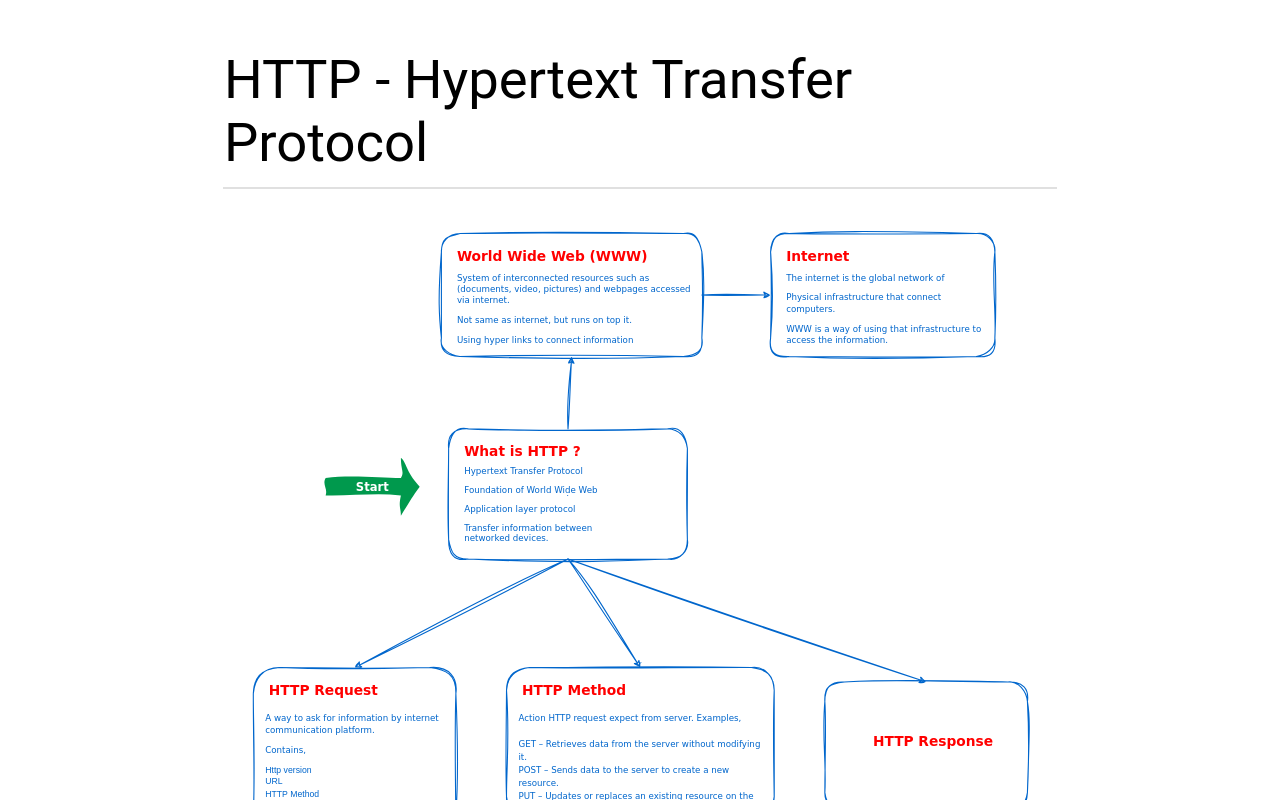
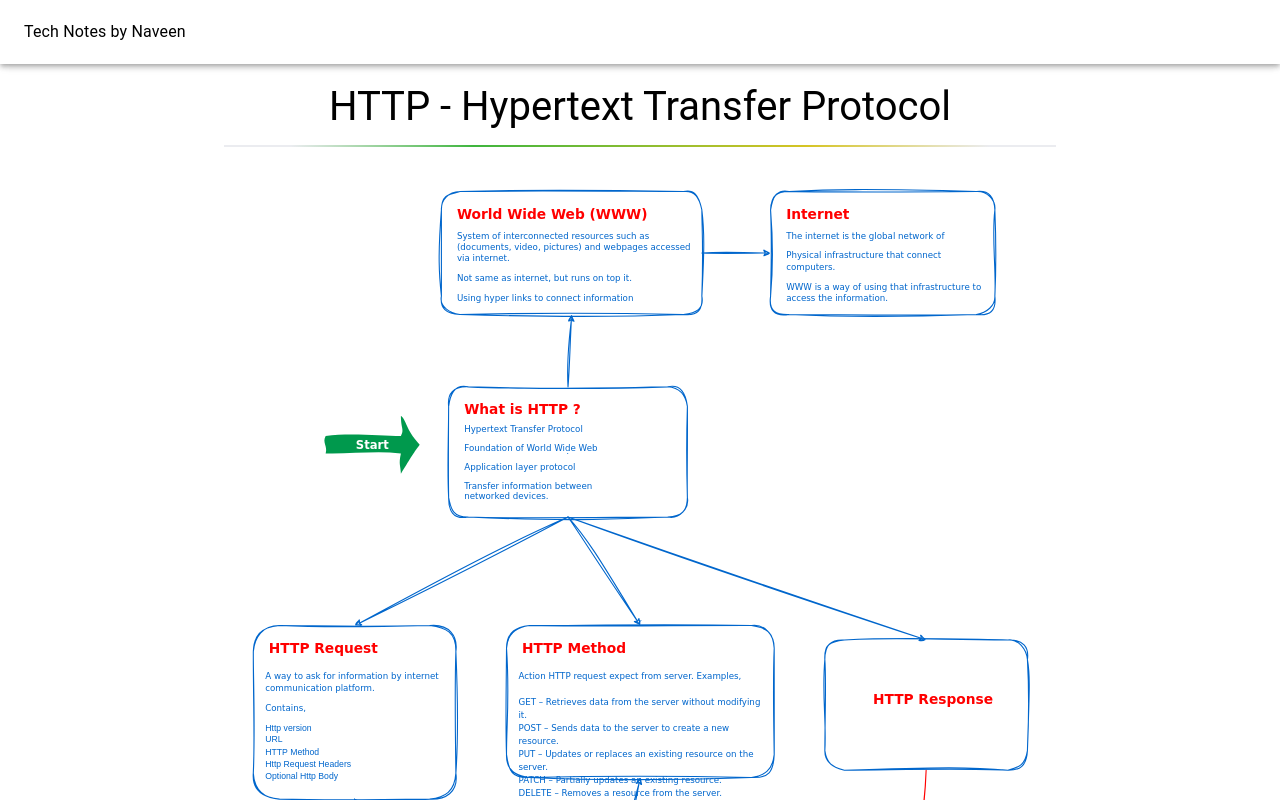
Before and after one commit to nvnkmrm/nvnkmrm.github.io, a React (Vite) app: page / in a window 1280 px wide. Shown: the top 800 px of the page. Built offline with nearby package versions, Linux system fonts and the light colour scheme.

Commit message:
Add app bar

```diff
--- a/index.html
+++ b/index.html
@@ -5,6 +5,12 @@
     <link rel="icon" type="image/svg+xml" href="/notes.svg" />
     <meta name="viewport" content="width=device-width, initial-scale=1.0" />
     <title>Tech Notes By Naveen</title>
+    <style>
+      body {
+        margin: 0;
+        padding: 0;
+      }
+    </style>
   </head>
   <body>
     <div id="root"></div>
--- a/package.json
+++ b/package.json
@@ -12,6 +12,7 @@
   "dependencies": {
     "@emotion/react": "11.14.0",
     "@emotion/styled": "11.14.1",
+    "@mui/icons-material": "7.3.5",
     "@mui/material": "7.3.5",
     "react": "^19.2.0",
     "react-dom": "^19.2.0"
--- a/src/App.tsx
+++ b/src/App.tsx
@@ -1,7 +1,47 @@
+import { AppBar, Box, Toolbar, Typography } from "@mui/material";
+import { createTheme, ThemeProvider } from "@mui/material/styles";
 import HttpProtocol from "./components/HttpProtocol";
 
-const App = () => {
-  return <HttpProtocol />;
-};
+const baseTheme = createTheme();
+const theme = createTheme({
+  palette: {
+    primary: {
+      main: "#FFFFFF",
+      light: "#FFFFFF",
+      dark: "#E0E0E0",
+      contrastText: "#000000",
+    },
+    secondary: {
+      main: "#F5F5F5",
+      light: "#FFFFFF",
+      dark: "#E0E0E0",
+      contrastText: "#000000",
+    },
+  },
+  typography: {
+    h5: {
+      fontSize: "1.2rem",
+      "@media (min-width:600px)": {
+        fontSize: "1.5rem",
+      },
+      [baseTheme.breakpoints.up("md")]: {
+        fontSize: "2.5rem",
+      },
+    },
+  },
+});
 
-export default App;
+export default function App() {
+  return (
+    <ThemeProvider theme={theme}>
+      <AppBar position="sticky">
+        <Toolbar>
+          <Typography>Tech Notes by Naveen</Typography>
+        </Toolbar>
+      </AppBar>
+      <Box sx={{ flexGrow: 1, overflow: "auto" }}>
+        <HttpProtocol />
+      </Box>
+    </ThemeProvider>
+  );
+}
--- a/src/components/HttpProtocol/index.tsx
+++ b/src/components/HttpProtocol/index.tsx
@@ -1,54 +1,38 @@
 import HttpProtocolSvg from "../../assets/ssl/http_protocol.svg";
-import {
-  createTheme,
-  Stack,
-  ThemeProvider,
-  Typography,
-  useMediaQuery,
-  useTheme,
-} from "@mui/material";
+import { Stack, Typography, useMediaQuery, useTheme } from "@mui/material";
 import Divider from "@mui/material/Divider";
 import * as React from "react";
 
-const baseTheme = createTheme();
-
-const theme = createTheme({
-  typography: {
-    h3: {
-      fontSize: "1.2rem",
-      "@media (min-width:600px)": {
-        fontSize: "1.5rem",
-      },
-      [baseTheme.breakpoints.up("md")]: {
-        fontSize: "3.4rem",
-      },
-    },
-  },
-});
-
 const HttpProtocol: React.FC = () => {
-  const currentTheme = useTheme();
-  const isMobile = useMediaQuery(currentTheme.breakpoints.down("sm"));
-  const isTablet = useMediaQuery(currentTheme.breakpoints.between("sm", "md"));
+  const theme = useTheme();
+  const isMobile = useMediaQuery(theme.breakpoints.down("sm"));
+  const isTablet = useMediaQuery(theme.breakpoints.between("sm", "md"));
 
   const contentWidth = isMobile ? "90vw" : isTablet ? "80vw" : "65vw";
 
   return (
-    <ThemeProvider theme={theme}>
-      <Stack alignItems={"center"} spacing={1.5} marginTop={"3rem"}>
+    <Stack alignItems={"center"} spacing={1.5} marginTop={"1rem"}>
       <Typography
-          variant="h3"
-          sx={{ width: contentWidth, textAlign: "left" }}
+        variant="h5"
+        sx={{ width: contentWidth, textAlign: "center" }}
       >
         HTTP - Hypertext Transfer Protocol
       </Typography>
-        <Divider sx={{ width: contentWidth, borderWidth: 1.3 }} />
+      <Divider
+        sx={{
+          width: contentWidth,
+          height: "0.1rem",
+          background:
+            "linear-gradient(90deg,rgba(235, 236, 240, 1) 8%, rgba(62, 181, 62, 1) 30%, rgba(214, 196, 36, 1) 70%, rgba(235, 236, 240, 1) 92%);",
+          border: "none",
+        }}
+      />
       <img
         src={HttpProtocolSvg}
         style={{ marginTop: "0.5rem", width: contentWidth, height: "100%" }}
+        alt={"HTTP Notes"}
       />
     </Stack>
-    </ThemeProvider>
   );
 };
 
```
Also changed, not shown: 1 other file (tests, documents, lock files or other folders). Lines whose indentation alone changed are shown as unchanged.
